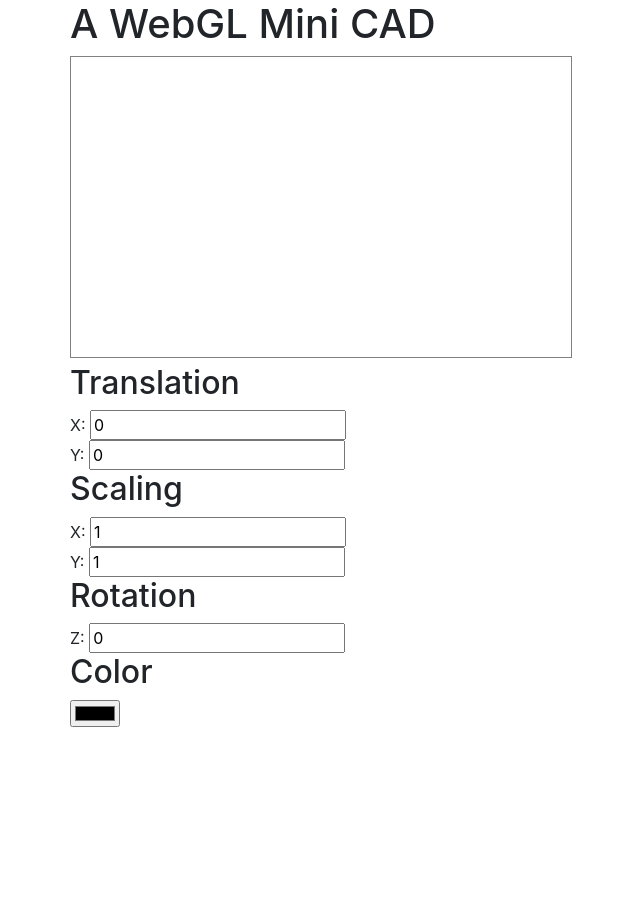
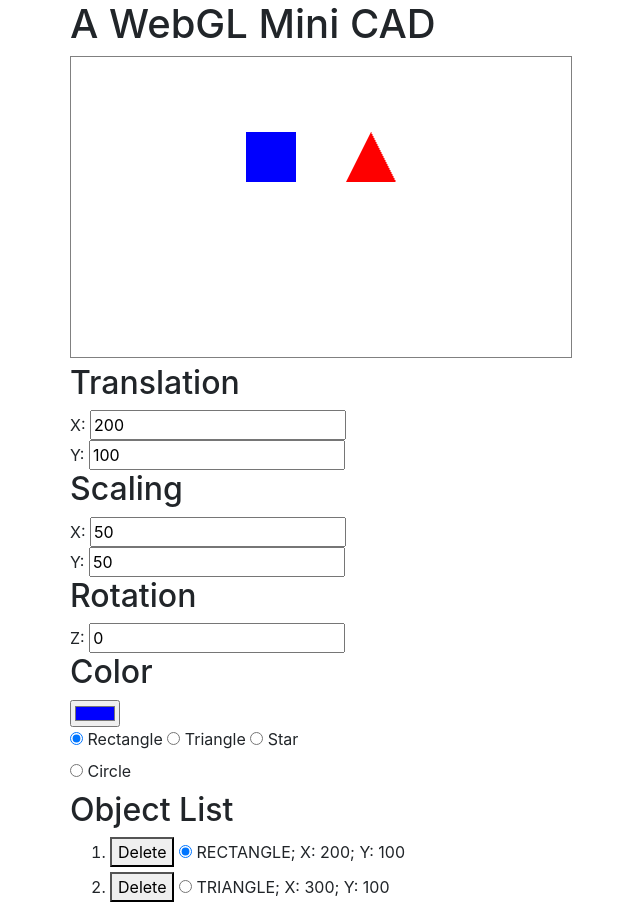
Before and after one commit to AngelaJiang1225/cs5310-f20-aiqijiang, a website: page public/assignment4.html in a window 1280 px wide. Shown: the whole page, without its empty margins (15-655 px from the left). Before the commit the page ends 800 px from the top, so only its background shows below. Drawn offline with nearby package versions, Linux system fonts and the light colour scheme.

Commit message:
add Update UI with selected shape

```diff
--- a/public/assignment4.html
+++ b/public/assignment4.html
@@ -34,14 +34,35 @@
 
     <h2>Color</h2>
     <input id="color" type="color"><br/>
+    <label>
+        <input type="radio" name="shape"
+               value="RECTANGLE" checked/>
+        Rectangle
+    </label>
+    <label>
+        <input type="radio" name="shape"
+               value="TRIANGLE"/>
+        Triangle
+    </label>
+    <label>
+        <input type="radio" name="shape" value="STAR"/>
+        Star</label><br/>
+    <label>
+        <input type="radio" name="shape" value="CIRCLE"/> Circle
+    </label>
+    <h2>Object List</h2>
+    <ol id="object-list">
+    </ol>
 
-<!--    <label>-->
+    <!--    <label>-->
 <!--        <input type="radio" name="shape"-->
 <!--               value="TRIANGLE"/>-->
 <!--        Triangle-->
 <!--    </label>-->
 </div>
-
+<script src="https://code.jquery.com/jquery-3.5.1.min.js"
+        integrity="sha256-9/aliU8dGd2tb6OSsuzixeV4y/faTqgFtohetphbbj0="
+        crossorigin="anonymous"></script>
 <script src="m3.js" type="application/javascript"></script>
 <script src="webgl-utils.js" type="application/javascript"></script>
 <!--attribute means input-->
--- a/public/assignment4.js
+++ b/public/assignment4.js
@@ -79,20 +79,22 @@ const init = () => {
     document.getElementById("rz").onchange = event => updateRotation(event, "z")
 
     document.getElementById("color").onchange = event => updateColor(event)
+    selectShape(0)
 }
 
 const doMouseDown = (event) => {
     const boundingRectangle = canvas.getBoundingClientRect();
     const x = event.clientX - boundingRectangle.left;
     const y = event.clientY - boundingRectangle.top;
-    const center = {position: {x, y}}
+    const translation = {x, y}
+    // const center = {position: {x, y}}
     const shape = document.querySelector("input[name='shape']:checked").value
-
-    if (shape === "RECTANGLE") {
-        addRectangle(center)
-    } else if (shape === "TRIANGLE") {
-        addTriangle(center)
-    }
+    // if (shape === "RECTANGLE") {
+    //     addRectangle(center)
+    // } else if (shape === "TRIANGLE") {
+    //     addTriangle(center)
+    // }
+    addShape(translation, shape)
 }
 
 
@@ -108,7 +110,29 @@ const render = () => {
 
         0);
 
-    shapes.forEach(shape=> {
+    const $shapeList = $("#object-list")
+    $shapeList.empty()
+    shapes.forEach((shape, index)=> {
+        const $li = $(`
+             <li>
+                <button onclick="deleteShape(${index})">
+                    Delete
+                </button>
+                <label>
+                    <input
+                     type="radio"
+                     id="${shape.type}-${index}"
+                     name="shape-index"
+                     ${index === selectedShapeIndex ? "checked": ""}
+                     onclick="selectShape(${index})"
+                     value="${index}"/>
+                     ${shape.type};
+                     X: ${shape.translation.x};
+                     Y: ${shape.translation.y}
+               </label>
+             </li>
+           `)
+        $shapeList.append($li)
         // gl.uniform4f(uniformColor,
         //     shape.color.red,
         //     shape.color.green,
@@ -276,3 +300,44 @@ const updateColor = (event) => {
     })
     render();
 }
+
+const addShape = (translation, type) => {
+    const colorHex = document.getElementById("color").value
+    const colorRgb = webglUtils.hexToRgb(colorHex)
+    let tx = 0
+    let ty = 0
+    if (translation) {
+        tx = translation.x
+        ty = translation.y
+    }
+    const shape = {
+        type: type,
+        position: origin,
+        dimensions: sizeOne,
+        color: colorRgb,
+        translation: {x: tx, y: ty, z: 0},
+        rotation: {x: 0, y: 0, z: 0},
+        scale: {x: 20, y: 20, z: 20}
+    }
+    shapes.push(shape)
+    render()
+}
+
+const selectShape = (selectedIndex) => {
+    selectedShapeIndex = selectedIndex
+    document.getElementById("tx").value = shapes[selectedIndex].translation.x
+    document.getElementById("ty").value = shapes[selectedIndex].translation.y
+    // TODO: update the scale and rotation fields
+    document.getElementById("sx").value = shapes[selectedIndex].scale.x
+    // TODO: do the same for the Y axis
+    document.getElementById("sy").value = shapes[selectedIndex].scale.y
+
+    document.getElementById("rz").value = shapes[selectedIndex].rotation.z
+    const hexColor = webglUtils.rgbToHex(shapes[selectedIndex].color)
+    document.getElementById("color").value = hexColor
+}
+const deleteShape = (shapeIndex) => {
+    shapes.splice(shapeIndex, 1)
+    render()
+}
+// todo: renderCircle, refactor render()
--- a/public/webgl-utils.js
+++ b/public/webgl-utils.js
@@ -0,0 +1,46 @@
+const webglUtils = {
+    hexToRgb: (hex) => {
+        let parseRgb = /^#?([a-f\d]{2})([a-f\d]{2})([a-f\d]{2})$/i.exec(hex);
+        let rgb = {
+            red:   parseInt(parseRgb[1], 16),
+            green: parseInt(parseRgb[2], 16),
+            blue:  parseInt(parseRgb[3], 16)
+        }
+        rgb.red /= 256
+        rgb.green /= 256
+        rgb.blue /= 256
+        return rgb
+    },
+    createProgramFromScripts: (gl, vertexShaderElementId, fragmentShaderElementId) => {
+        // Get the strings for our GLSL shaders
+        const vertexShaderSource   = document.querySelector(vertexShaderElementId).text;
+        const fragmentShaderSource = document.querySelector(fragmentShaderElementId).text;
+
+        // Create GLSL shaders, upload the GLSL source, compile the shaders
+        const vertexShader = gl.createShader(gl.VERTEX_SHADER);
+        gl.shaderSource(vertexShader, vertexShaderSource);
+        gl.compileShader(vertexShader);
+
+        const fragmentShader = gl.createShader(gl.FRAGMENT_SHADER);
+        gl.shaderSource(fragmentShader, fragmentShaderSource);
+        gl.compileShader(fragmentShader);
+
+        // Link the two shaders into a program
+        const program = gl.createProgram();
+        gl.attachShader(program, vertexShader);
+        gl.attachShader(program, fragmentShader);
+        gl.linkProgram(program);
+
+        return program
+    },
+    componentToHex: (c) => {
+        var hex = c.toString(16);
+        return hex.length == 1 ? "0" + hex : hex;
+    },
+    rgbToHex: (rgb) => {
+        const redHex = webglUtils.componentToHex(rgb.red * 256)
+        const greenHex = webglUtils.componentToHex(rgb.green * 256)
+        const blueHex = webglUtils.componentToHex(rgb.blue * 256)
+        return `#${redHex}${greenHex}${blueHex}`
+    }
+}
```
